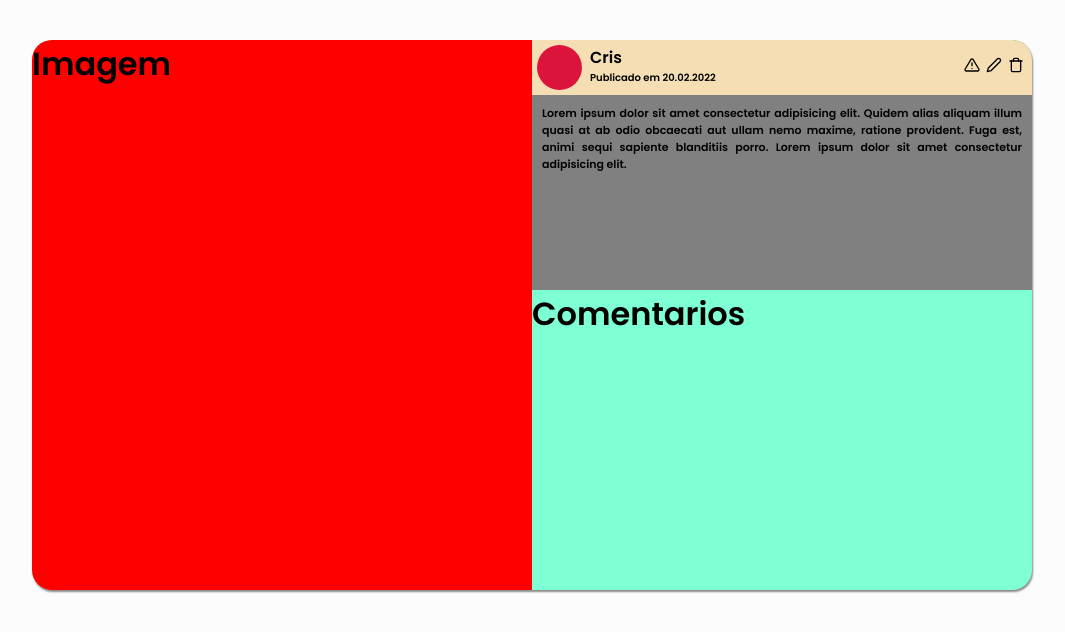
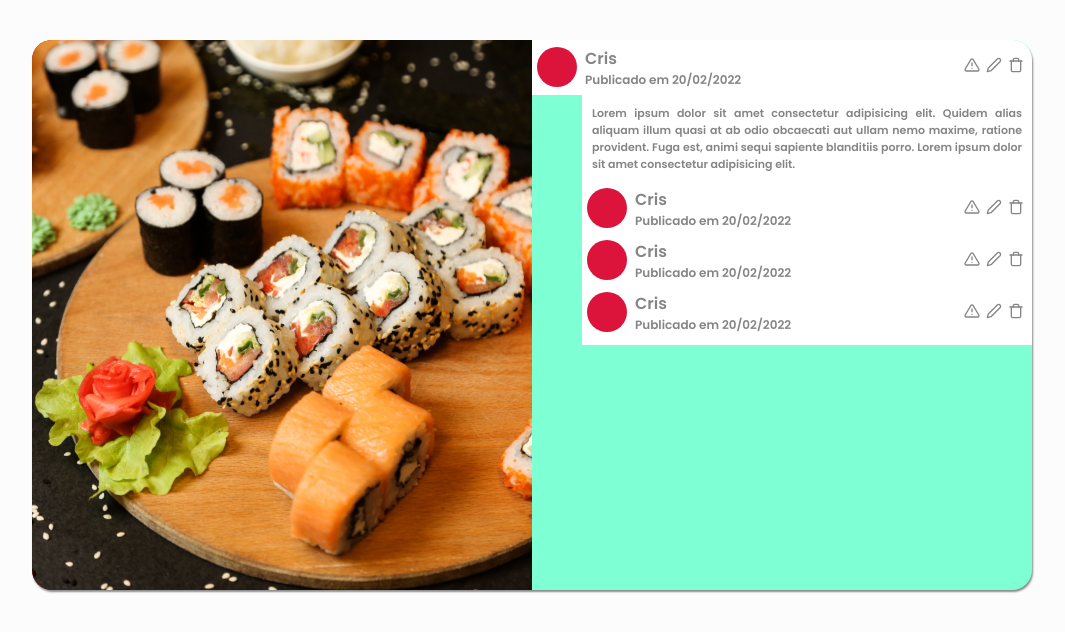
Before and after one commit to stack-over-code-atlantico/supermercadosq-fe, a React (Vite) app in the folder supermercadosq/: page /productdetails in a window 1280 px wide. Shown: the top 632 px of the page, without its empty margins (108-1173 px from the left). Built offline with nearby package versions, Linux system fonts and the light colour scheme.

Commit message:
Fix: alterado grid

```diff
--- a/supermercadosq/src/components/UserComment/UserComment.jsx
+++ b/supermercadosq/src/components/UserComment/UserComment.jsx
@@ -11,7 +11,7 @@ const UserComment = () => {
         </UserAvatar>
         <UserName>
           <h1>Cris</h1>
-          <h2>Publicado em 20.02.2022</h2>
+          <h2>Publicado em 20/02/2022</h2>
         </UserName>
       </UserDetails>
       <UserIcons>
--- a/supermercadosq/src/components/UserComment/styles.jsx
+++ b/supermercadosq/src/components/UserComment/styles.jsx
@@ -1,4 +1,4 @@
-import styled from 'styled-components';
+import styled from "styled-components";
 
 export const User = styled.div`
   display: flex;
@@ -6,8 +6,8 @@ export const User = styled.div`
   align-items: center;
   justify-content: space-between;
   padding: 5px;
-  background-color: wheat;
-  border-radius: 0 20px 0 0;
+  background-color: white;
+  //border-radius: 0px 20px 0px 0px;
 `;
 
 export const UserDetails = styled.div`
@@ -17,18 +17,23 @@ export const UserDetails = styled.div`
 `;
 
 export const UserAvatar = styled.figure`
-  height: 45px;
-  width: 45px;
+  height: 40px;
+  width: 40px;
   border-radius: 50%;
   background-color: crimson;
 `;
 
 export const UserName = styled.div`
+  font-weight: 600;
   h1 {
+    font-style: normal;
     font-size: 16px;
+    line-height: 24px;
   }
   h2 {
-    font-size: 10px;
+    font-style: normal;
+    font-size: 12px;
+    line-height: 18px;
   }
 `;
 
--- a/supermercadosq/src/pages/ProductDetails/ProductDetails.jsx
+++ b/supermercadosq/src/pages/ProductDetails/ProductDetails.jsx
@@ -1,4 +1,5 @@
 import React from "react";
+import sushiImage from "../../assets/images/sushiPhoto.png";
 import UserComment from "../../components/UserComment/UserComment";
 import {
   DetailsComments,
@@ -12,17 +13,23 @@ const ProductDetails = () => {
   return (
     <DetailsContainer>
       <DetailsImage>
-        <h1>Imagem</h1>
+        <img src={sushiImage} alt="mesa com sushi" />
       </DetailsImage>
       <DetailsComments>
+        <UserComment />
         <PostComment>
-          <UserComment/>
-          <h3>Lorem ipsum dolor sit amet consectetur adipisicing elit. Quidem alias aliquam illum quasi at ab odio obcaecati aut ullam nemo maxime, ratione provident. Fuga est, animi sequi sapiente blanditiis porro. Lorem ipsum dolor sit amet consectetur adipisicing elit.
+          <h3>
+            Lorem ipsum dolor sit amet consectetur adipisicing elit. Quidem
+            alias aliquam illum quasi at ab odio obcaecati aut ullam nemo
+            maxime, ratione provident. Fuga est, animi sequi sapiente blanditiis
+            porro. Lorem ipsum dolor sit amet consectetur adipisicing elit.
           </h3>
+          <ListComments>
+            <UserComment />
+            <UserComment />
+            <UserComment />
+          </ListComments>
         </PostComment>
-        <ListComments>
-          <h1>Comentarios</h1>
-        </ListComments>
       </DetailsComments>
     </DetailsContainer>
   );
--- a/supermercadosq/src/pages/ProductDetails/styles.jsx
+++ b/supermercadosq/src/pages/ProductDetails/styles.jsx
@@ -1,4 +1,4 @@
-import styled from 'styled-components';
+import styled from "styled-components";
 
 export const DetailsContainer = styled.div`
   display: flex;
@@ -9,6 +9,7 @@ export const DetailsContainer = styled.div`
   background-color: aquamarine;
   border-radius: 20px;
   box-shadow: 1px 2px 2px #1010107b;
+  color: var(--color-gray);
 `;
 
 export const DetailsImage = styled.figure`
@@ -16,17 +17,34 @@ export const DetailsImage = styled.figure`
   width: 500px;
   height: 550px;
   border-radius: 20px 0 0 20px;
+  img {
+    width: 100%;
+    height: 100%;
+    border-radius: 20px 0 0 20px;
+  }
 `;
 
 export const DetailsComments = styled.div`
+  display: grid;
+  grid-template-columns: 10% ;
+  grid-template-rows: 10% 90%;
+  grid-template-areas:
+    "base base"
+    "x body";
   width: 500px;
   height: 550px;
+  div {
+    :first-child {
+      grid-area: base;
+      border-radius: 0 20px 0 0;
+    }
+  }
 `;
 
 export const PostComment = styled.div`
+grid-area: body;
   height: 250px;
-  border-radius: 0 20px 0 0;
-  background-color: gray;
+  background-color: white;
 
   h3 {
     font-size: 11px;
@@ -35,6 +53,4 @@ export const PostComment = styled.div`
   }
 `;
 
-export const ListComments = styled.div`
-
-`;
+export const ListComments = styled.div``;
```
Also changed, not shown: supermercadosq/src/assets/images/sushiPhoto.png (added).
